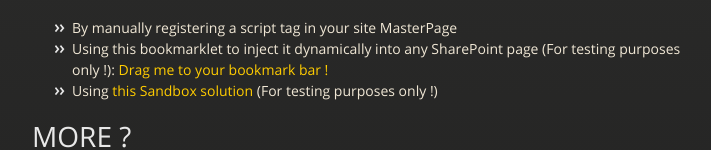
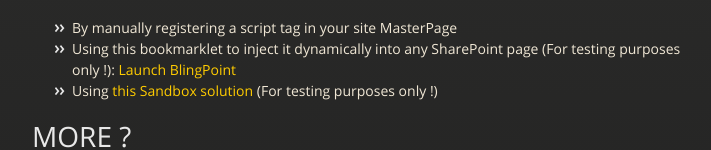
Before and after one commit to guillaumemeyer/BlingPoint, a plain HTML site: page index.html in a window 1280 px wide. Shown: the part 875-1025 px from the top of the page, without its empty margins (283-994 px from the left). Drawn offline with nearby package versions, Linux system fonts and the light colour scheme.

Commit message:
Update index.html

```diff
--- a/index.html
+++ b/index.html
@@ -69,7 +69,7 @@
 
 <ul>
 <li>By manually registering a script tag in your site MasterPage</li>
-<li>Using this bookmarklet to inject it dynamically into any SharePoint page (For testing purposes only !): <a title="Launch BlingPoint" href="javascript:(function(){_my_script=document.createElement('SCRIPT');_my_script.type='text/javascript';_my_script.src='https://www.eryemconseil.com/wp-content/BlingPoint/BlingPoint.js?random='+Math.floor(Math.random()*10001);document.getElementsByTagName('head')[0].appendChild(_my_script);})();">Drag me to your bookmark bar !</a></li>
+<li>Using this bookmarklet to inject it dynamically into any SharePoint page (For testing purposes only !): <a title="Drag this link to your bookmark bar !" href="javascript:(function(){_my_script=document.createElement('SCRIPT');_my_script.type='text/javascript';_my_script.src='https://www.eryemconseil.com/wp-content/BlingPoint/BlingPoint.js?random='+Math.floor(Math.random()*10001);document.getElementsByTagName('head')[0].appendChild(_my_script);})();">Launch BlingPoint</a></li>
 <li>Using <a href="https://www.eryemconseil.com/wp-content/BlingPoint/BlingPointSandBox.wsp">this Sandbox solution</a> (For testing purposes only !)</li>
 </ul><h1>
 <a name="more-" class="anchor" href="#more-"><span class="octicon octicon-link"></span></a>MORE ?</h1>
```
